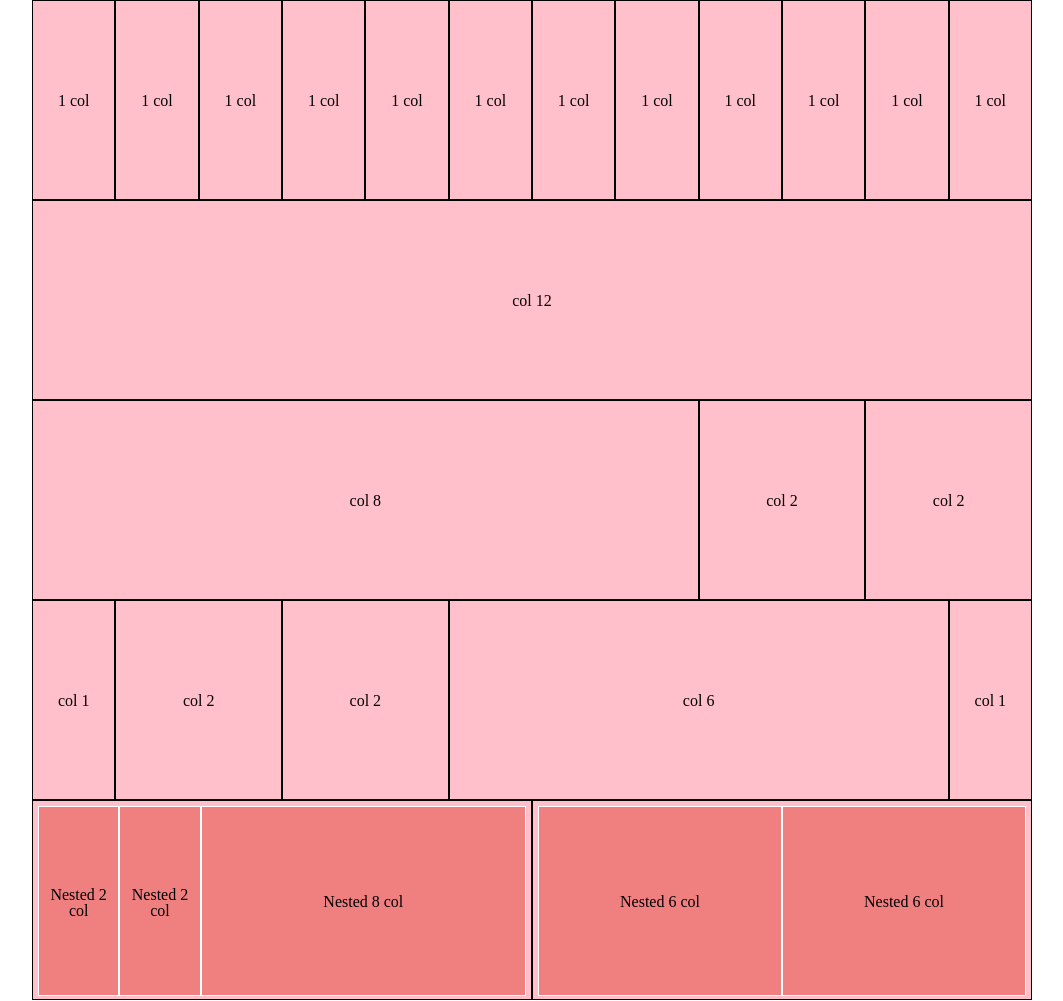
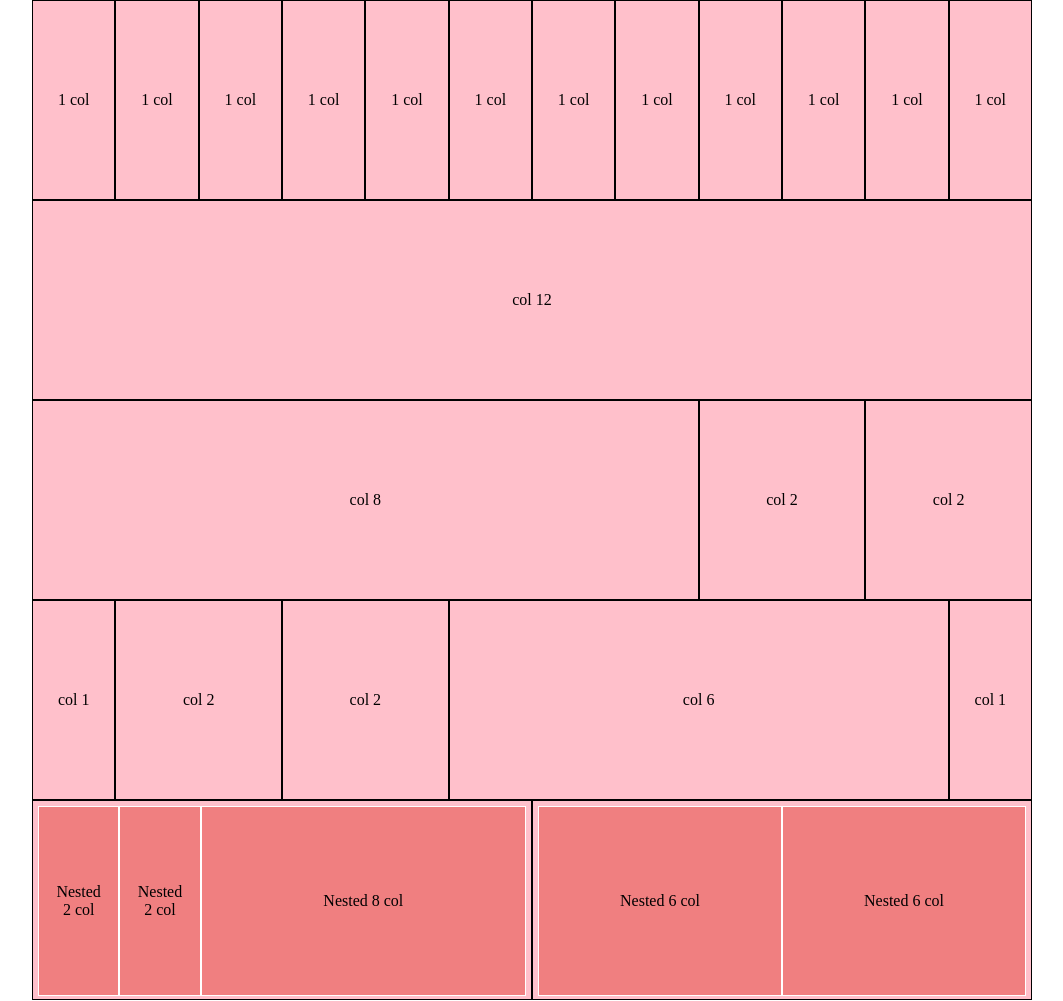
Before and after one commit to AndreaSerGit/html-css-12bool, a plain HTML site: page index.html in a window 1280 px wide. Shown: the whole page, without its empty margins (108-1171 px from the left). Drawn offline with Linux system fonts and the light colour scheme.

Commit message:
position

```diff
--- a/css/style.css
+++ b/css/style.css
@@ -1,13 +1,11 @@
 [class*="col-"] {
-  text-align: center;
-  line-height: 200px;
+  position: relative;
   background-color: pink;
   border: 1px solid black;
 }
 .Nested {
   border: 1.5px solid white;
   background-color: #F07F80;
-  line-height: 190px;
 }
 
 .last {
@@ -15,10 +13,11 @@
 }
 .last [class*="col-"] {
   height: 190px;
-  line-height: 190px;
 }
 p {
-  display: inline-block;
-  line-height: 16px;
-  vertical-align: middle;
+  text-align: center;
+  position: absolute;
+  top: 50%;
+  left: 50%;
+  transform: translate(-50% , -50%);
 }
--- a/index.html
+++ b/index.html
@@ -9,43 +9,85 @@
   <body>
     <!-- primo contenitore -->
     <div class="container">
-      <div class="col-1">1 col</div>
-      <div class="col-1">1 col</div>
-      <div class="col-1">1 col</div>
-      <div class="col-1">1 col</div>
-      <div class="col-1">1 col</div>
-      <div class="col-1">1 col</div>
-      <div class="col-1">1 col</div>
-      <div class="col-1">1 col</div>
-      <div class="col-1">1 col</div>
-      <div class="col-1">1 col</div>
-      <div class="col-1">1 col</div>
-      <div class="col-1">1 col</div>
+      <div class="col-1">
+        <p>1 col</p>
+      </div>
+      <div class="col-1">
+        <p>1 col</p>
+      </div>
+      <div class="col-1">
+        <p>1 col</p>
+      </div>
+      <div class="col-1">
+        <p>1 col</p>
+      </div>
+      <div class="col-1">
+        <p>1 col</p>
+      </div>
+      <div class="col-1">
+        <p>1 col</p>
+      </div>
+      <div class="col-1">
+        <p>1 col</p>
+      </div>
+      <div class="col-1">
+        <p>1 col</p>
+      </div>
+      <div class="col-1">
+        <p>1 col</p>
+      </div>
+      <div class="col-1">
+        <p>1 col</p>
+      </div>
+      <div class="col-1">
+        <p>1 col</p>
+      </div>
+      <div class="col-1">
+        <p>1 col</p>
+      </div>
     </div>
     <!-- /primo contenitore -->
 
 
     <!-- secondo contenitore -->
     <div class="container">
-      <div class="col-12">col 12</div>
+      <div class="col-12">
+        <p>col 12</p>
+      </div>
     </div>
     <!-- /secondo contenitore -->
 
     <!-- terzo contenitore -->
     <div class="container">
-      <div class="col-8">col 8</div>
-      <div class="col-2">col 2</div>
-      <div class="col-2">col 2</div>
+      <div class="col-8">
+        <p>col 8</p>
+      </div>
+      <div class="col-2">
+        <p>col 2</p>
+      </div>
+      <div class="col-2">
+        <p>col 2</p>
+      </div>
     </div>
     <!-- /terzo contenitore -->
 
     <!-- quarto contenitore -->
     <div class="container">
-      <div class="col-1">col 1</div>
-      <div class="col-2">col 2</div>
-      <div class="col-2">col 2</div>
-      <div class="col-6">col 6</div>
-      <div class="col-1">col 1</div>
+      <div class="col-1">
+        <p>col 1</p>
+      </div>
+      <div class="col-2">
+        <p>col 2</p>
+      </div>
+      <div class="col-2">
+        <p>col 2</p>
+      </div>
+      <div class="col-6">
+        <p>col 6</p>
+      </div>
+      <div class="col-1">
+        <p>col 1</p>
+      </div>
     </div>
     <!-- quarto contenitore -->
 
@@ -59,13 +101,19 @@
           <div class="col-2 Nested">
             <p>Nested 2 col</p>
           </div>
-          <div class="col-8 Nested">Nested 8 col</div>
+          <div class="col-8 Nested">
+            <p>Nested 8 col</p>
+          </div>
         </div>
       </div>
       <div class="col-6">
         <div class="last container">
-          <div class="col-6 Nested">Nested 6 col</div>
-          <div class="col-6 Nested">Nested 6 col</div>
+          <div class="col-6 Nested">
+            <p>Nested 6 col</p>
+          </div>
+          <div class="col-6 Nested">
+            <p>Nested 6 col</p>
+          </div>
         </div>
       </div>
     </div>
```
